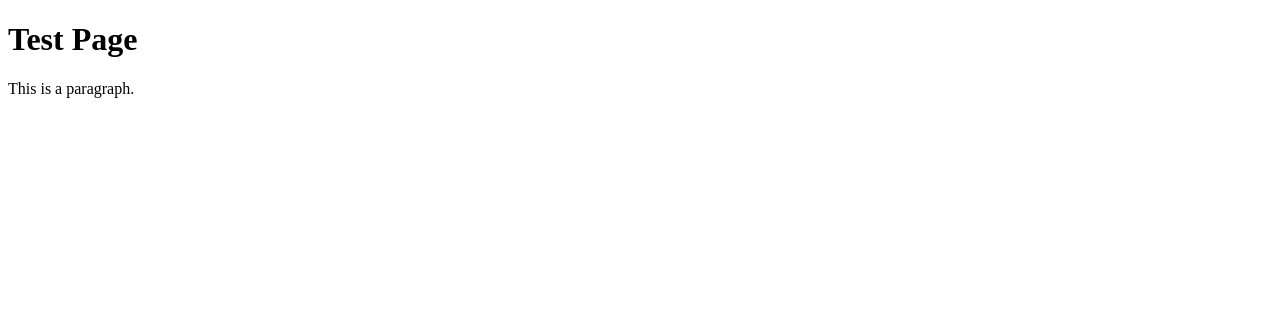
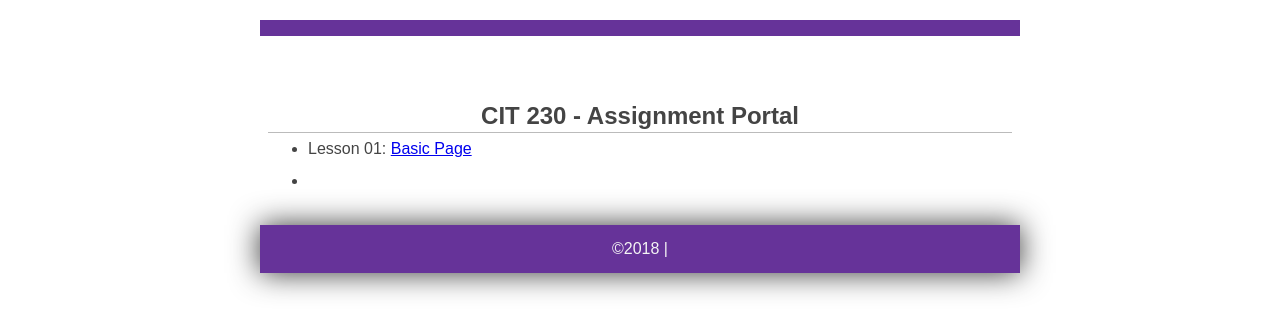
Before and after one commit to cit230student/cit230student.github.io, a plain HTML site: page index.html in a window 1280 px wide. Drawn offline with Linux system fonts and the light colour scheme.

Commit message:
updated from office

```diff
--- a/index.html
+++ b/index.html
@@ -2,12 +2,29 @@
 <html lang="en-us">
 
 <head>
-    <title>Test Page</title>
+    <meta charset="utf-8">
+    <meta name="viewport" content="width=device-width, initial-scale=1, maximum-scale=1">
+    <title>CIT 230 Assignment Portal | Brother Blazzard | BYU-Idaho</title>
+    <meta name="description" content=" ... ">
+    <link rel="stylesheet" href="styles/main.css">
 </head>
 
 <body>
-    <h1>Test Page</h1>
-    <p>This is a paragraph.</p>
+    <header>
+
+    </header>
+    <nav>
+    </nav>
+    <main>
+        <h2>CIT 230 - Assignment Portal</h2>
+        <ul>
+            <li>Lesson 01: <a href="assignments/lesson-01/basicpage.html">Basic Page</a></li>
+            <li></li>
+        </ul>
+    </main>
+    <footer>
+        <p>&copy;2018 | </p>
+    </footer>
 </body>
 
 </html>
--- /dev/null
+++ b/styles/main.css
@@ -0,0 +1,42 @@
+* { margin: 0; box-sizing: border-box; }
+
+body {
+    font-size: 16px;
+    line-height: 32px;
+    font-family: Ubuntu, sans-serif;
+    color: #444444;
+}
+
+h1 {
+    font-size: /* x.xrem  (rem is a unit of measure) */;
+    color: /* #xxxxxx */;
+}
+
+h2 {
+    font-size: 1.5rem;
+    text-align: center;
+    border-bottom: 1px solid #bbb;
+}
+
+header, nav, main, footer {
+    margin: 1.25rem auto;
+    padding: .5rem;
+    max-width: 760px;
+}
+
+header, footer, footer a {
+    text-align: center;
+    background-color: rebeccapurple;
+    color: whitesmoke;
+}
+
+header img {
+    width: /*  */;
+    height: auto;
+    float: right;
+}
+
+footer {
+    font-size: /* smaller */;
+    box-shadow: 0 0 30px #333;
+}
```
Also changed, not shown: assignments/lesson-01/basicpage.html (added, +18 -0 lines), assignments/lesson-01/images/getwellsoon.jpg (added).
